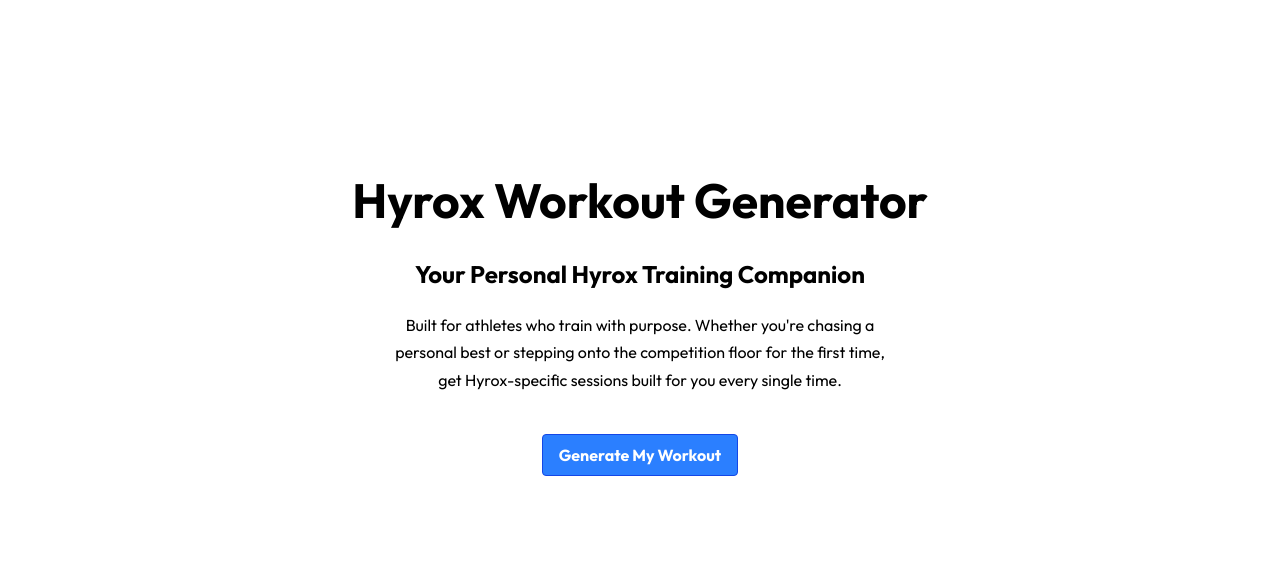
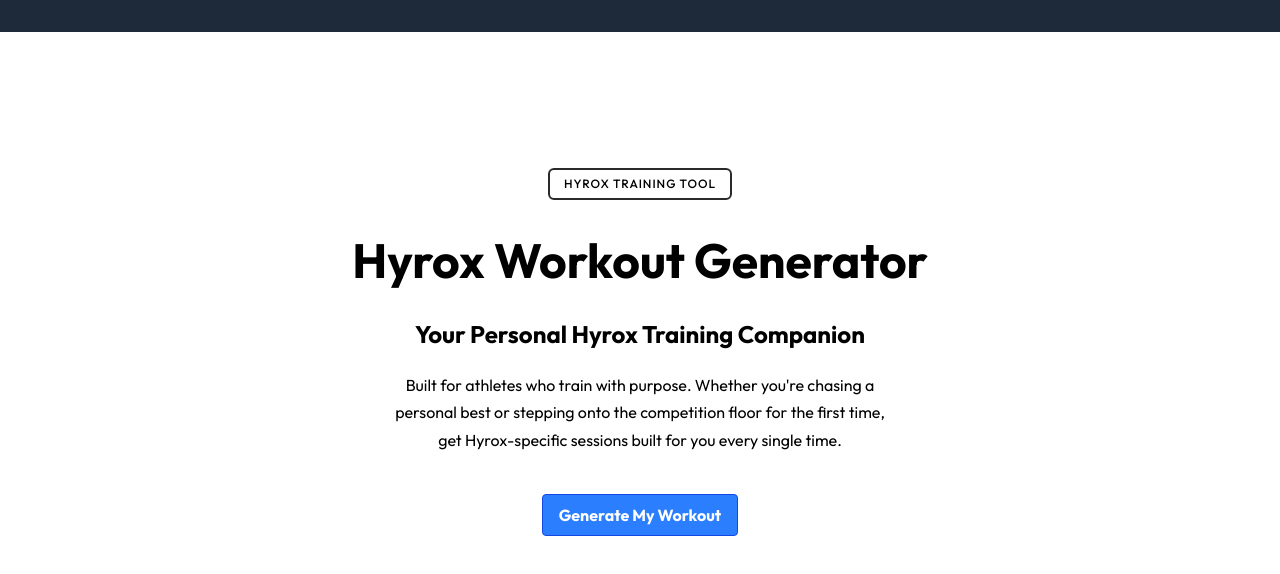
Before and after one commit to j-selo/hyrox-workout-app, a Next.js app: page / in a window 1280 px wide. Shown: the top 574 px of the page. Built offline with nearby package versions, Linux system fonts and the light colour scheme.

Commit message:
More UI changes

```diff
--- a/src/app/globals.css
+++ b/src/app/globals.css
@@ -5,10 +5,23 @@
   background-color: white;
   color: black;
 }
+.badge {
+  display: inline-block;
+  font-size: 12px;
+  font-weight: 500;
+  letter-spacing: 0.08em;
+  text-transform: uppercase;
+  padding: 5px 14px;
+  border-radius: 6px;
+  background-color: #ffffff;
+  color: #000000;
+  border: 2px solid #2a2a2a;
+  margin-bottom: 1.5rem;
+}
 
 h1 {
-  font-weight: extra-bold;
-  font-weight: 800;
+  font-style: Black;
+  font-weight: 900;
   font-size: 48px;
   margin-bottom: 20px;
   font-family: 'Outfit', sans-serif;
@@ -16,7 +29,8 @@
 
 
 h2 {
-  font-weight: bold;
+  font-style: bold;
+  font-weight: 700;
   font-size: 24px;
   margin-bottom: 20px;
   font-family: 'Outfit', sans-serif;
@@ -75,7 +89,7 @@
   display: flex;
   align-items: center;
   justify-content: center;
-  border-radius: 0;
+  border-radius: 9999px;
   font-weight: 200;
   cursor: pointer;
   border: 1px solid black;
@@ -84,7 +98,7 @@
 }
 
 .category-cards {
-  max-width: 400px;
+  max-width: 800px;
   width: 100%;
   display: flex;
   justify-content: space-around;
--- a/src/app/layout.tsx
+++ b/src/app/layout.tsx
@@ -11,6 +11,13 @@
     <html lang="en">
       <body style={{ fontFamily: outfitFont.style.fontFamily }}>
         {/* Layout UI */}
+        <nav className="flex justify-between p-4 bg-gray-800 text-white">
+          <div className="font-bold"></div>
+          <div className="flex gap-4">
+            {/* <Link href="/" className={pathname === '/' ? 'text-blue-400' : ''}>Home</Link>
+            <Link href="/about" className={pathname === '/about' ? 'text-blue-400' : ''}>About</Link> */}
+          </div>
+        </nav>
         {/* Place children where you want to render a page or nested layout */}
         <main>{children}</main>
       </body>
--- a/src/app/page.tsx
+++ b/src/app/page.tsx
@@ -10,6 +10,7 @@
 export default function Page() {
   return (
     <div className="page-container">
+      <div className="badge">Hyrox Training Tool</div>
       <h1>Hyrox Workout Generator</h1>
       <h2>Your Personal Hyrox Training Companion</h2>
       <p className="tagline">Built for athletes who train with purpose. Whether you&apos;re chasing a<br /> personal best or stepping onto the competition floor for the first time,<br />get Hyrox-specific sessions built for you every single time.</p>
```
